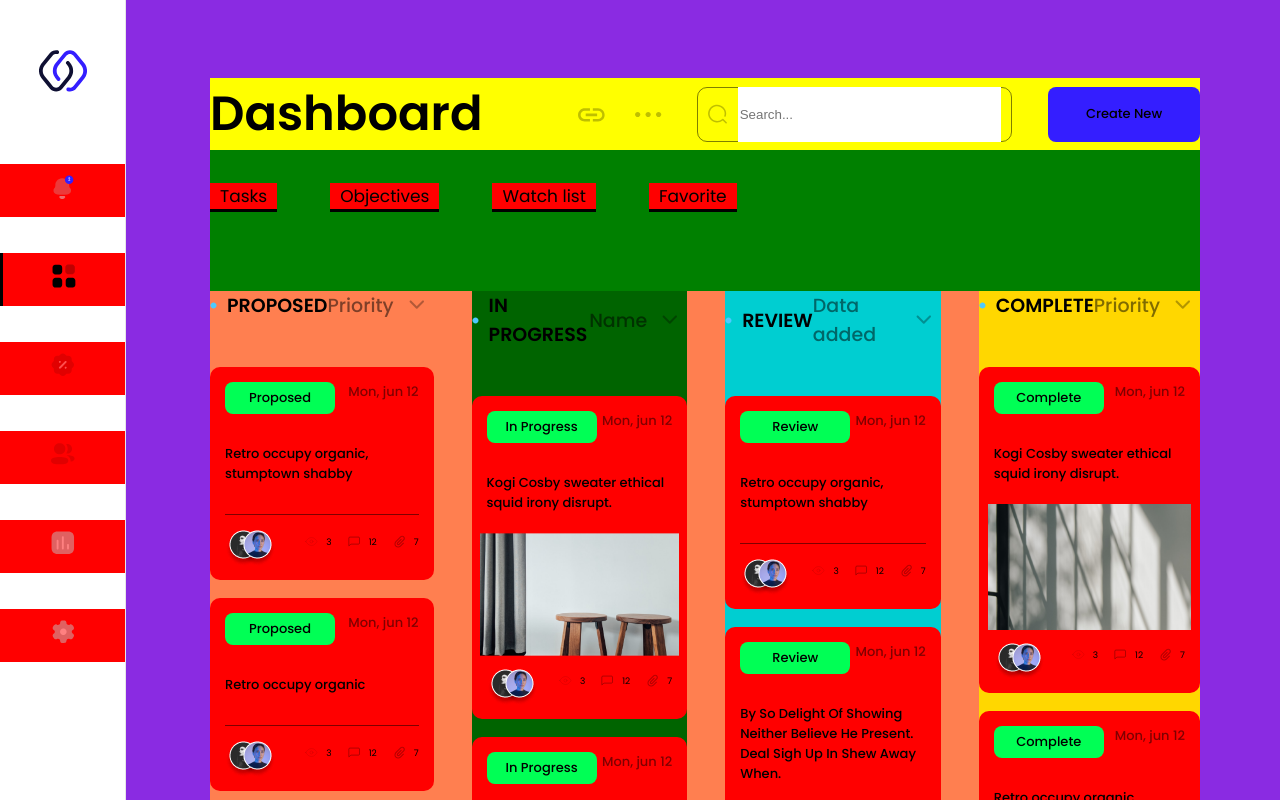
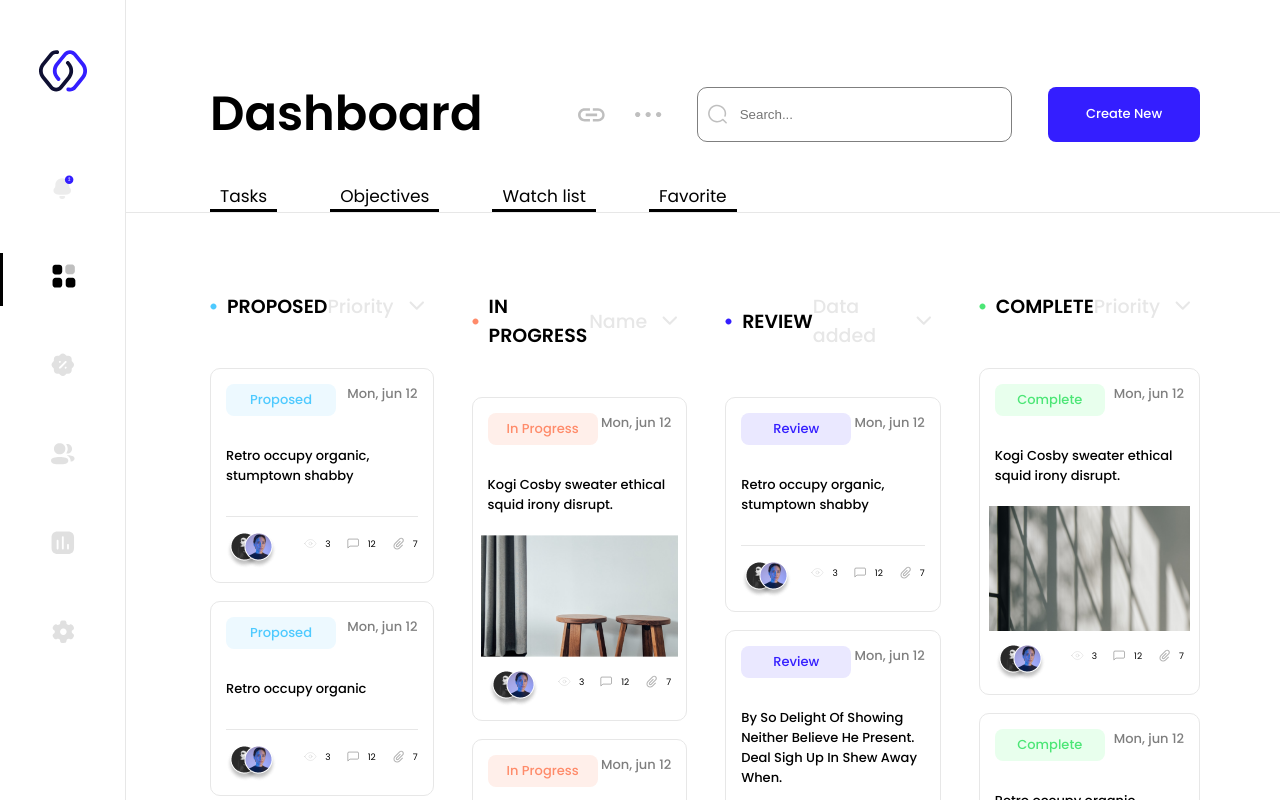
Before and after one commit to TheMuCiT/FirstExampleDesign, a React (Create React App) app in the folder frontend/: page / in a window 1280 px wide. Shown: the top 800 px of the page. Built offline with nearby package versions, Linux system fonts and the light colour scheme.

Commit message:
finally change

```diff
--- a/frontend/src/components/sidebar/sidebar.css
+++ b/frontend/src/components/sidebar/sidebar.css
@@ -19,7 +19,6 @@
 
 .SideBar a {
      display: block;
-     background-color: red;
      margin-bottom: 36px;
 }
 
--- a/frontend/src/icons/ArrowDownIcon.js
+++ b/frontend/src/icons/ArrowDownIcon.js
@@ -7,7 +7,7 @@ export default class ArrowDownIcon extends Component {
           return (
                <svg width={size} height={size} viewBox='0 0 13 8' fill='none' xmlns='http://www.w3.org/2000/svg'>
                     <path
-                         opacity='0.3'
+                         opacity='1'
                          d='M6.72864 5.51209L11.4726 0.764088C11.5556 0.680699 11.6543 0.614526 11.7629 0.569373C11.8715 0.52422 11.988 0.500977 12.1056 0.500977C12.2233 0.500977 12.3398 0.52422 12.4484 0.569373C12.557 0.614526 12.6557 0.680699 12.7386 0.764088C12.9066 0.932756 13.0009 1.16108 13.0009 1.39909C13.0009 1.6371 12.9066 1.86542 12.7386 2.03409L7.36564 7.41309C7.20191 7.57446 6.98264 7.66705 6.75281 7.67189C6.52298 7.67672 6.30001 7.59343 6.12964 7.43909L0.716634 2.03909C0.57153 1.86688 0.496256 1.64653 0.50567 1.42154C0.515084 1.19655 0.608503 0.983257 0.767485 0.823773C0.926467 0.664288 1.13946 0.570198 1.36442 0.560074C1.58939 0.54995 1.80997 0.624529 1.98263 0.769088L6.72864 5.51209Z'
                          fill={color}
                     />
@@ -22,6 +22,6 @@ ArrowDownIcon.propTypes = {
 }
 
 ArrowDownIcon.defaultProps = {
-     color: 'black',
+     color: '#e7e7e7',
      size: 27,
 }
--- a/frontend/src/index.css
+++ b/frontend/src/index.css
@@ -1,7 +1,7 @@
 body {
      margin: 0;
      padding: 0;
-     background-color: blueviolet;
+     background-color: white;
      font-family: 'Poppins', sans-serif;
      overflow-x: hidden;
 }
--- a/frontend/src/pages/dashboard/DashboardItem/DashboardItem.js
+++ b/frontend/src/pages/dashboard/DashboardItem/DashboardItem.js
@@ -11,13 +11,18 @@ import image4 from '../../../images/image4.png'
 
 import './dashboardItem.css'
 
-const DashboardItem = ({ info, section }) => {
+const DashboardItem = ({ info, section, color, colortext }) => {
      return (
           <div>
                {info.status === section ? (
                     <div className='dashboardItemBox'>
                          <div className='dashboardItemBoxHeader'>
-                              <div className='dashboardItemHeaderStatusBox'>{info.status}</div>
+                              <div
+                                   className='dashboardItemHeaderStatusBox'
+                                   style={{ backgroundColor: `${color}`, color: `${colortext}` }}
+                              >
+                                   {info.status}
+                              </div>
                               <div className='dashboardItemHeaderData'>{info.data}</div>
                          </div>
                          <div className='dashboardItemBoxMain'>{info.text}</div>
--- a/frontend/src/pages/dashboard/DashboardItem/dashboardItem.css
+++ b/frontend/src/pages/dashboard/DashboardItem/dashboardItem.css
@@ -1,7 +1,7 @@
 .dashboardItemBox {
-     background-color: red;
      margin-bottom: 18px;
      border-radius: 10px;
+     border: 1px solid #e7e7e7;
 }
 
 .dashboardItemBoxHeader {
@@ -13,7 +13,7 @@
 .dashboardItemBoxButtom {
      display: flex;
      justify-content: space-between;
-     border-top: 1px solid rgba(0, 0, 0, 0.5);
+     border-top: 1px solid #e7e7e7;
      margin: 30px 15px 0px 15px;
      padding-bottom: 25px;
 }
@@ -32,7 +32,6 @@
 .dashboardItemHeaderStatusBox {
      height: 32px;
      width: 110px;
-     background-color: rgb(0, 255, 85);
      display: flex;
      align-items: center;
      justify-content: center;
--- a/frontend/src/pages/dashboard/DashboardMain/DashboardMain.js
+++ b/frontend/src/pages/dashboard/DashboardMain/DashboardMain.js
@@ -27,7 +27,7 @@ const DashboardMain = () => {
                     </div>
                     <div className='dashboardMainProposedList'>
                          {DashboardInfo.map((info) => (
-                              <DashboardItem info={info} section='Proposed' />
+                              <DashboardItem info={info} section='Proposed' color='#edf9ff' colortext='#4ecaff' />
                          ))}
                     </div>
                </div>
@@ -35,7 +35,7 @@ const DashboardMain = () => {
                     <div className='dashboardMainProposedHeader'>
                          <div className='dashboardMainProposedHeaderLeft'>
                               <div className='dashboardMainProposedHeaderLeftIcon'>
-                                   <DotIcon size={7} color='#4ECAFF' />
+                                   <DotIcon size={7} color='#FF8B6A' />
                               </div>
                               IN PROGRESS
                          </div>
@@ -48,7 +48,12 @@ const DashboardMain = () => {
                     </div>
                     <div className='dashboardMainProposedList'>
                          {DashboardInfo.map((info) => (
-                              <DashboardItem info={info} section='In Progress' />
+                              <DashboardItem
+                                   info={info}
+                                   section='In Progress'
+                                   color='#FFEFEA'
+                                   colortext='#FF8B6A'
+                              />
                          ))}
                     </div>
                </div>
@@ -56,7 +61,7 @@ const DashboardMain = () => {
                     <div className='dashboardMainProposedHeader'>
                          <div className='dashboardMainProposedHeaderLeft'>
                               <div className='dashboardMainProposedHeaderLeftIcon'>
-                                   <DotIcon size={7} color='#4ECAFF' />
+                                   <DotIcon size={7} color='#341EFF' />
                               </div>
                               REVIEW
                          </div>
@@ -69,7 +74,7 @@ const DashboardMain = () => {
                     </div>
                     <div className='dashboardMainProposedList'>
                          {DashboardInfo.map((info) => (
-                              <DashboardItem info={info} section='Review' />
+                              <DashboardItem info={info} section='Review' color='#EAE8FF' colortext='#341EFF' />
                          ))}
                     </div>
                </div>
@@ -77,7 +82,7 @@ const DashboardMain = () => {
                     <div className='dashboardMainProposedHeader'>
                          <div className='dashboardMainProposedHeaderLeft'>
                               <div className='dashboardMainProposedHeaderLeftIcon'>
-                                   <DotIcon size={7} color='#4ECAFF' />
+                                   <DotIcon size={7} color='#4CE676' />
                               </div>
                               COMPLETE
                          </div>
@@ -90,7 +95,7 @@ const DashboardMain = () => {
                     </div>
                     <div className='dashboardMainProposedList'>
                          {DashboardInfo.map((info) => (
-                              <DashboardItem info={info} section='Complete' />
+                              <DashboardItem info={info} section='Complete' color='#E8FFED' colortext='#4CE676' />
                          ))}
                     </div>
                </div>
--- a/frontend/src/pages/dashboard/DashboardMain/dashboardMain.css
+++ b/frontend/src/pages/dashboard/DashboardMain/dashboardMain.css
@@ -8,17 +8,14 @@
 }
 
 .dashboardMainInProgress {
-     background-color: darkgreen;
      flex: 25%;
 }
 
 .dashboardMainReview {
-     background-color: darkturquoise;
      flex: 25%;
 }
 
 .dashboardMainComplete {
-     background-color: gold;
      flex: 25%;
 }
 
@@ -44,7 +41,7 @@
 .dashboardMainProposedHeaderSelect {
      font-size: 19px;
      font-weight: 500;
-     color: rgba(0, 0, 0, 0.5);
+     color: #e7e7e7;
      display: flex;
      align-items: center;
 }
--- a/frontend/src/pages/dashboard/DashboardTitle/dashboardTitle.css
+++ b/frontend/src/pages/dashboard/DashboardTitle/dashboardTitle.css
@@ -18,6 +18,7 @@
      display: flex;
      align-items: center;
      background-color: var(--color-Blackblue);
+     color: white;
      justify-content: center;
      border-radius: 8px;
 }
@@ -38,7 +39,7 @@
 .dashboardTitleRightSearchInput {
      margin-left: 10px;
      border: none;
-     height: 100%;
+     height: 90%;
      outline: none;
      width: 90%;
      color: rgba(0, 0, 0, 0.5);
--- a/frontend/src/pages/dashboard/dashboard.css
+++ b/frontend/src/pages/dashboard/dashboard.css
@@ -1,10 +1,8 @@
 .dashboard {
-     background-color: green;
      margin: 68px 70px 20px 75px;
 }
 
 .dashboardTitleRow {
-     background-color: yellow;
      display: flex;
      margin-bottom: 33px;
 }
@@ -13,14 +11,17 @@
 
 .dashboardPageRow {
      display: flex;
+     border-bottom: 1px solid #e7e7e7;
+     width: 120%;
+     margin-left: -100px;
 }
 
 .dashboardPageLinks {
      display: flex;
+     margin-left: 100px;
 }
 
 .dashboardPageItem {
-     background-color: red;
      margin-right: 53px;
      border-bottom: 3px solid black;
 }
@@ -34,6 +35,5 @@
 /* Dashboard Main */
 
 .dashboardMainRow {
-     background-color: coral;
      margin-top: 79px;
 }
```
